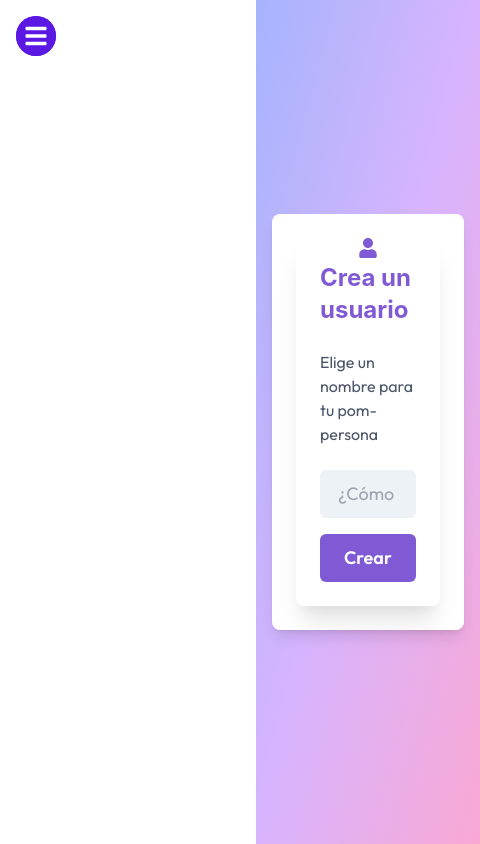
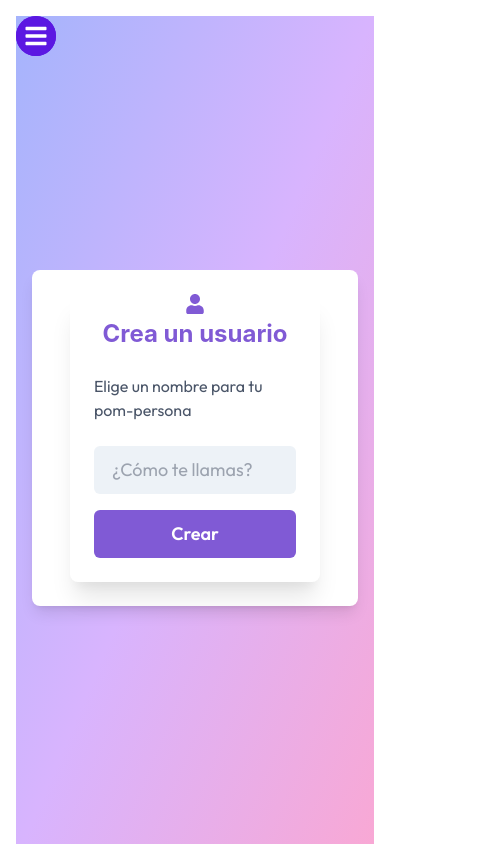
Before and after one commit to gabrielaspooky/Pomodoro, a Next.js app in the folder pomodoro-timer/: page / in a window 390 px wide. Shown: the top 844 px of the page, 480 px wide, since content can reach past the window. Built offline with nearby package versions, Linux system fonts and the light colour scheme.

Commit message:
added responsive styles

```diff
--- a/pomodoro-timer/components/ui/UserNameForm.jsx
+++ b/pomodoro-timer/components/ui/UserNameForm.jsx
@@ -33,8 +33,22 @@ export default function UserNameForm({ onSubmit }) {
   }, [message]);
 
   return (
-    <Box position="relative" width="100%" maxWidth="400px" margin="auto" padding={6} borderRadius="lg" boxShadow="xl">
-      <Box position="absolute" top="-20px" left="50%" transform="translateX(-50%)" p={4}>
+    <Box
+      position="relative"
+      width={{ base: "90%", md: "80%", lg: "60%" }}
+      maxWidth="400px"
+      margin="auto"
+      padding={6}
+      borderRadius="lg"
+      boxShadow="xl"
+    >
+      <Box
+        position="absolute"
+        top="-20px"
+        left="50%"
+        transform="translateX(-50%)"
+        p={4}
+      >
         <Icon as={FaUser} w={5} h={5} color="purple.500" />
       </Box>
 
--- a/pomodoro-timer/src/app/layout.js
+++ b/pomodoro-timer/src/app/layout.js
@@ -1,10 +1,10 @@
 import { Outfit } from 'next/font/google';
 import './globals.css';
 import Navbar from '../../components/ui/Navbar';
-import { ChakraProvider } from '@chakra-ui/react'; // Asegúrate de importar ChakraProvider
+import { ChakraProvider, Box } from '@chakra-ui/react'; // Importar Box de Chakra UI
 import Footer from '../../components/ui/Footer';
 import { UsernameProvider } from '../../context/UsernameContext';
-import { TaskProvider } from '../../context/TaskContext'; // Importar el TaskProvider
+import { TaskProvider } from '../../context/TaskContext';
 import FAQsPage from '../../pages/faqspage';
 
 const outfit = Outfit({ subsets: ['latin'] });
@@ -19,13 +19,13 @@ export default function RootLayout({ children }) {
     <html lang="es">
       <body className={`${outfit.className} flex`}>
         <UsernameProvider>
-          <TaskProvider> {/* Envolver con TaskProvider */}
+          <TaskProvider>
             <ChakraProvider>
-              <Navbar /> {/* Aquí va el Navbar */}
-              <main className="flex-1 ml-64"> {/* Ajusta el margin-left según el diseño */}
+              <Navbar />
+              <Box as="main" className="flex-1" ml={{ base: 0, md: 64 }} p={4}> {/* Ajusta el margin-left y padding */}
                 {children}
-                <FAQsPage /> {/* Asegúrate de que FAQsPage esté en la posición correcta */}
-              </main>
+                <FAQsPage />
+              </Box>
               <Footer />
             </ChakraProvider>
           </TaskProvider>
--- a/pomodoro-timer/src/app/page.js
+++ b/pomodoro-timer/src/app/page.js
@@ -28,7 +28,7 @@ const Home = () => {
   };
 
   return (
-    <div className="bg-gradient-to-br from-indigo-300 via-purple-300 to-pink-300">
+    <div className="bg-gradient-to-br from-indigo-300 via-purple-300 to-pink-300 min-h-screen flex flex-col">
       <Navbar onLeave={handleLeave} />
 
       {showSessionEnd ? (
@@ -36,11 +36,11 @@ const Home = () => {
       ) : !userData ? (
         <Onboarding onComplete={handleOnboardingComplete} />
       ) : (
-        <>
+        <div className="flex flex-col items-center p-4 md:flex-row md:justify-around">
           <UserCard username={userData.username} activity={userData.activity} />
           <TimerDisplay username={userData.username} activity={userData.activity} />
           <BreakTimeModal />
-        </>
+        </div>
       )}
     </div>
   );
```
